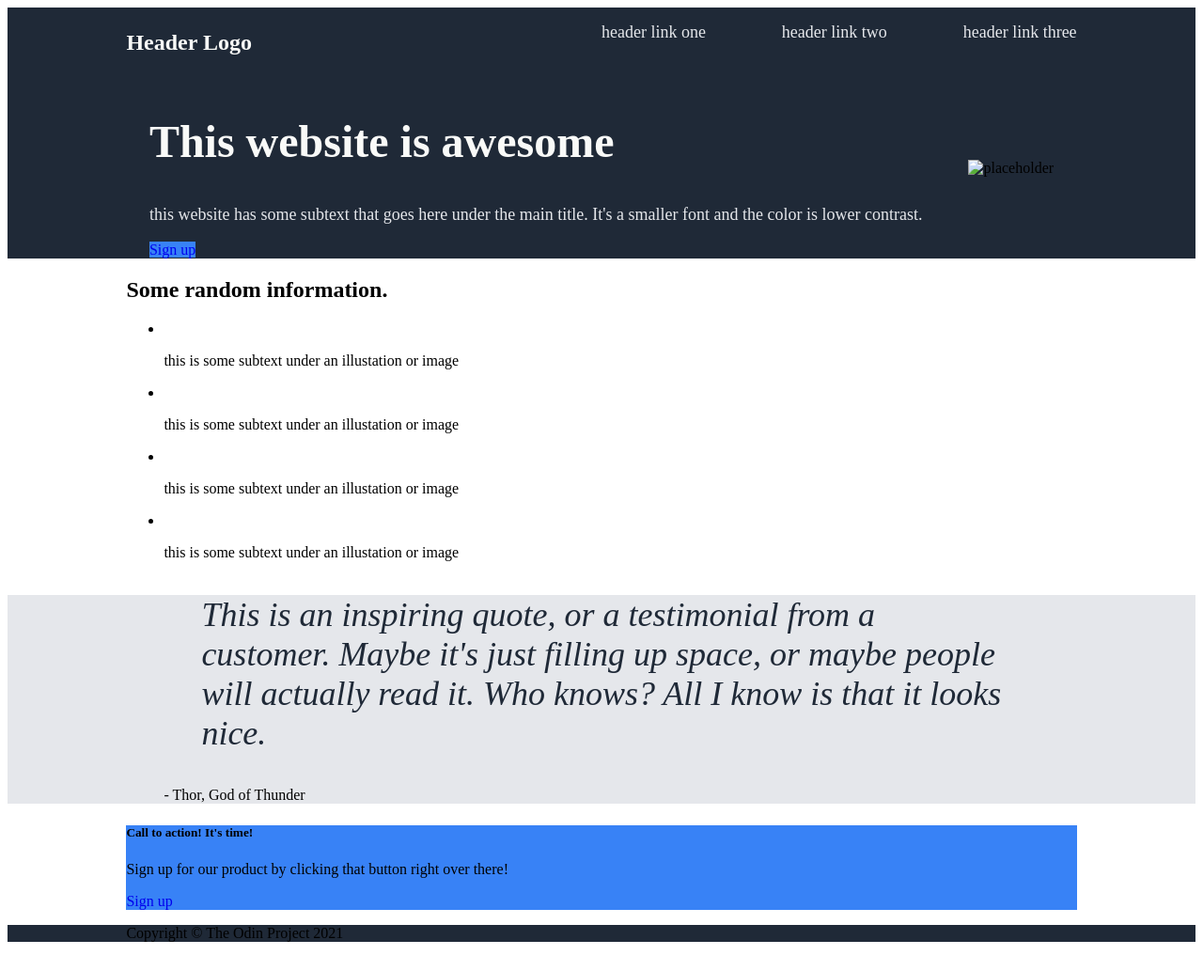
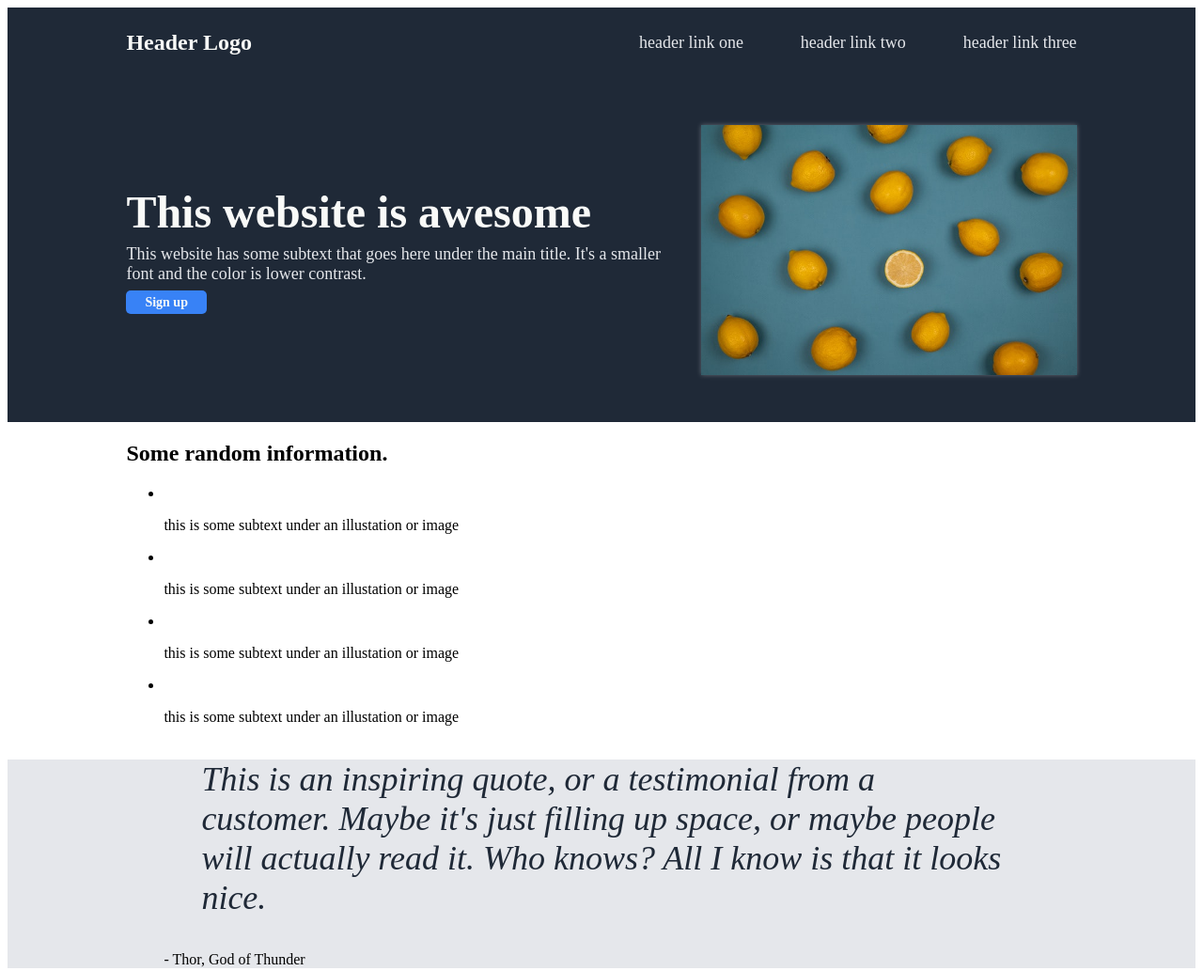
Before and after one commit to Gsx115/odin-landing-page, a plain HTML site: page index.html in a window 1280 px wide. Shown: the top 1033 px of the page at 94% size. Drawn offline with Linux system fonts and the light colour scheme.

Commit message:
Add asset dir with image.  Finish header styling

```diff
--- a/index.html
+++ b/index.html
@@ -20,10 +20,10 @@
         <section class="hero">
             <div>
                 <h1>This website is awesome</h1>
-                <p>this website has some subtext that goes here under the main title.  It's a smaller font and the color is lower contrast.</p>
+                <p>This website has some subtext that goes here under the main title.  It's a smaller font and the color is lower contrast.</p>
                 <a href="signup.html" class="btn btn-primary">Sign up</a>
             </div>
-            <img src="placeholder.jpg" alt="placeholder">
+            <img src="assets/hero - 640w.jpg" width="400px" alt="Photo by SHVETS production: https://www.pexels.com/photo/fresh-lemons-with-juicy-flesh-on-blue-background-7195055/">
         </section>
     </header>
     <section class="row">
--- a/main.css
+++ b/main.css
@@ -1,3 +1,7 @@
+* {
+    box-sizing: border-box;
+}
+
 header, footer {
     background-color: #1F2937;
 }
@@ -13,6 +17,7 @@ header, footer, .row {
 nav {
     display: flex;
     justify-content: space-between;
+    align-items: center;
 }
 
 .nav-list {
@@ -26,17 +31,35 @@ nav {
     display: flex;
     justify-content: space-around;
     align-items: center;
+    padding: 50px 0;
+}
+
+.hero div {
+    margin-right: 10px;
 }
 
 .hero h1 {
     font-size: 48px;
+    line-height: 48px;
     font-weight: bolder;
     color: #F9FAF8;
+    margin: 0;
+    padding: 0;
 }
 
 .hero p, .nav-list-item {
     font-size: 18px;
     color: #E5E7EB;
+    margin: 0;
+    padding: 0;
+}
+
+.hero p {
+    padding: 10px 0;
+}
+
+.hero img {
+    box-shadow: 0 0 5px rgba(255, 255, 255, .3);
 }
 
 .header-logo {
@@ -44,8 +67,23 @@ nav {
     color: #F9FAF8;
 }
 
+.btn {
+    padding: 5px 20px;
+    border-radius: 5px;
+}
+
 .call-to-action, .btn-primary {
     background-color: #3882F6;
+}
+
+.btn-primary {
+    color: #F9FAF8;
+    font-weight: bold;
+    font-size: 14px;
+}
+
+.border-white {
+    border: 3px solid #fff;
 }
 
 .row:first-child h2 {
```
Also changed, not shown: assets/hero - 640w.jpg (added).
